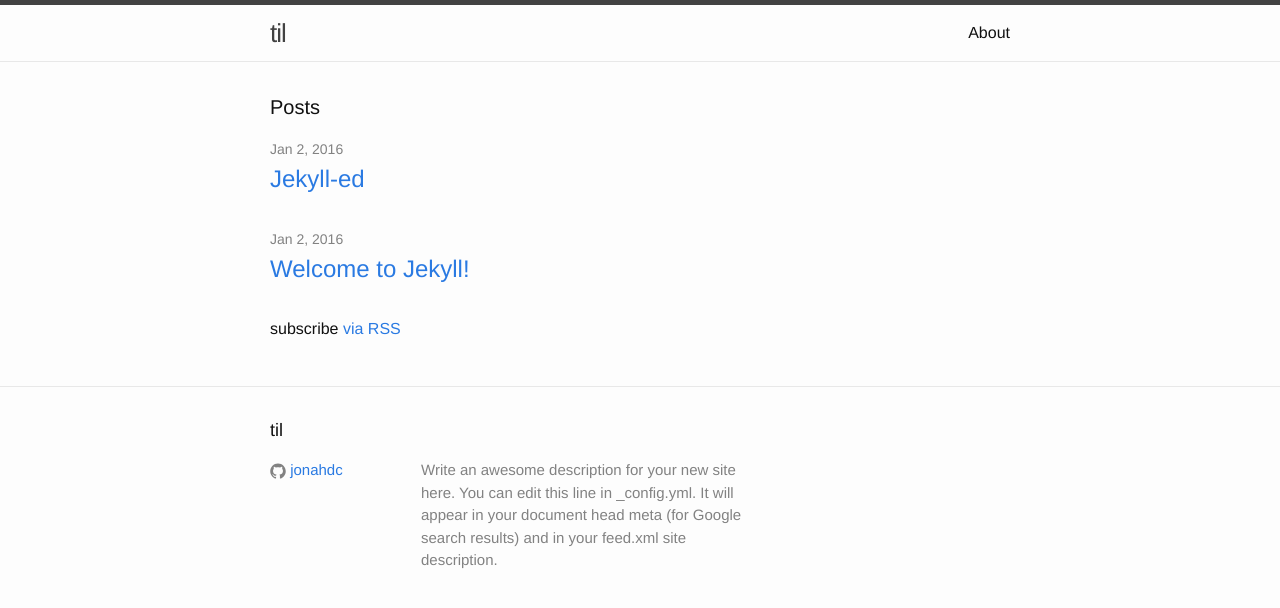
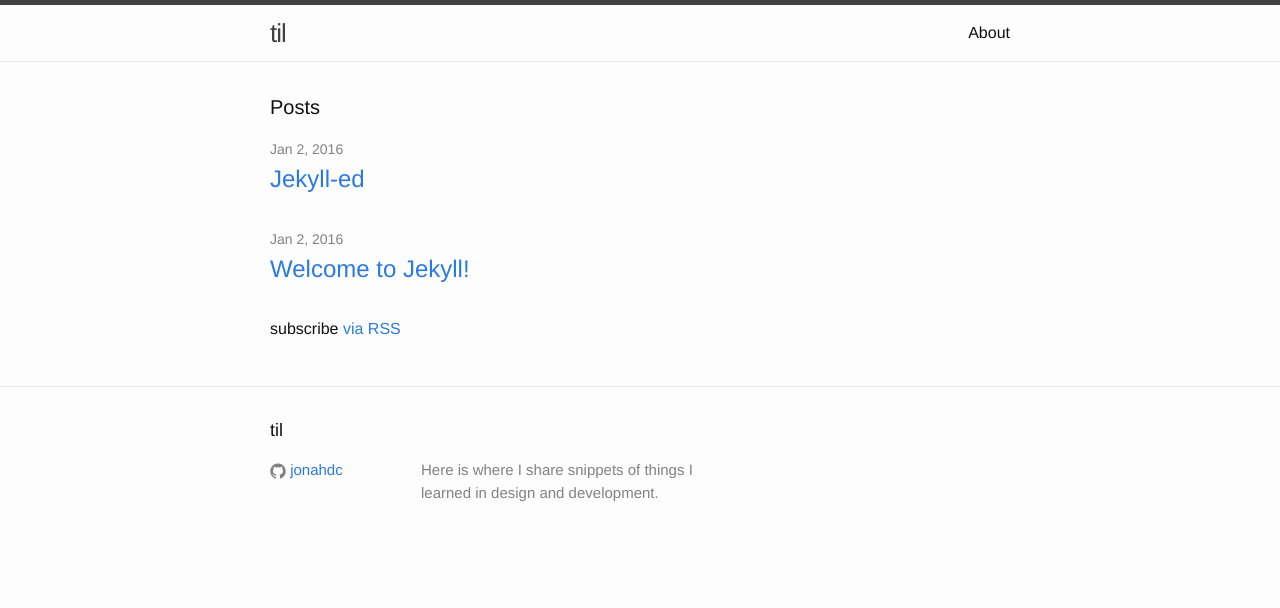
Before and after one commit to jonahdc/jonahdc.github.io, a Jekyll site: the page built from index.html, in a window 1280 px wide. Shown: the top 608 px of the page. Built offline with Jekyll 4.4.1, drawn with Linux system fonts in a browser that asks for light colours.

Commit message:
Update _config.yml

```diff
--- a/_config.yml
+++ b/_config.yml
@@ -10,9 +10,7 @@
 subtitle: today I learned
 email: jonah@bgfsh.xyz
 description: > # this means to ignore newlines until "baseurl:"
-  Write an awesome description for your new site here. You can edit this
-  line in _config.yml. It will appear in your document head meta (for
-  Google search results) and in your feed.xml site description.
+  Here is where I share snippets of things I learned in design and development.
 baseurl: "" # the subpath of your site, e.g. /blog
 url: "http://til.bgfsh.xyz" # the base hostname & protocol for your site
 twitter_username: jonahdc
```
